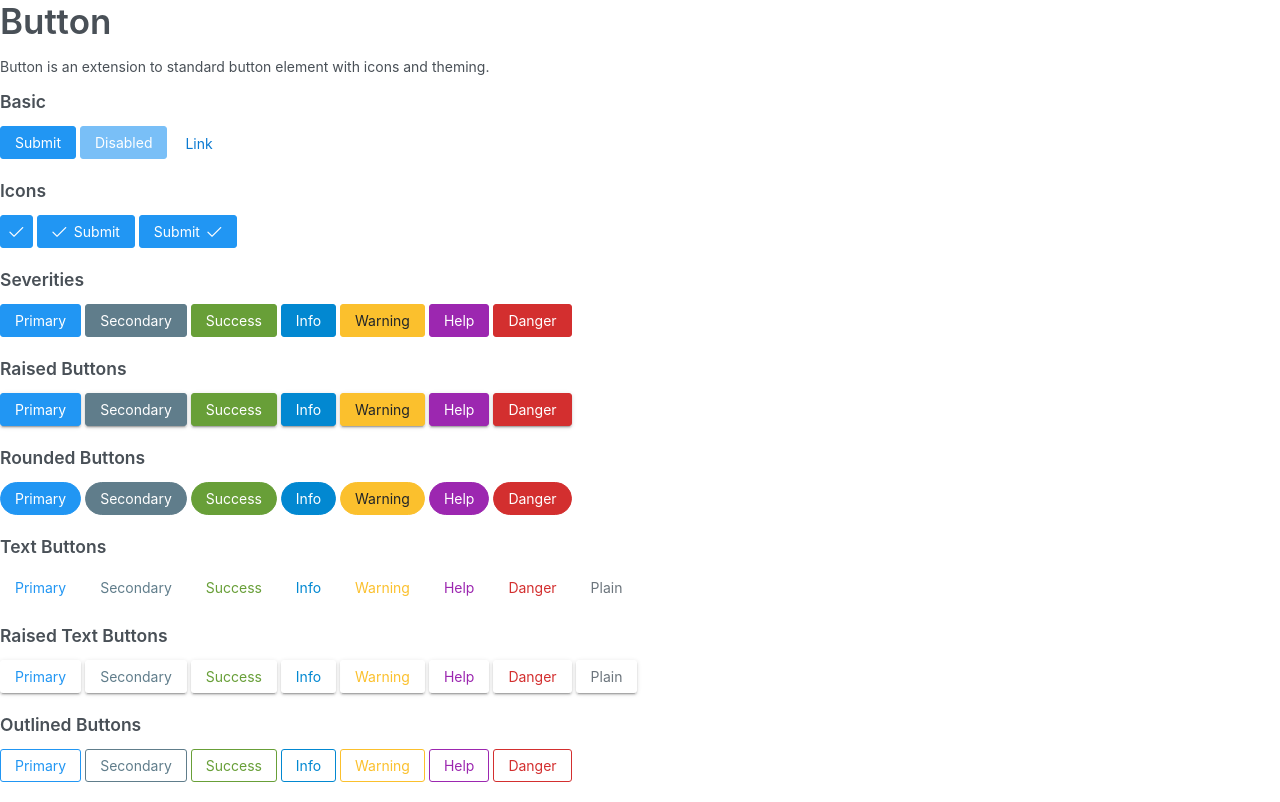
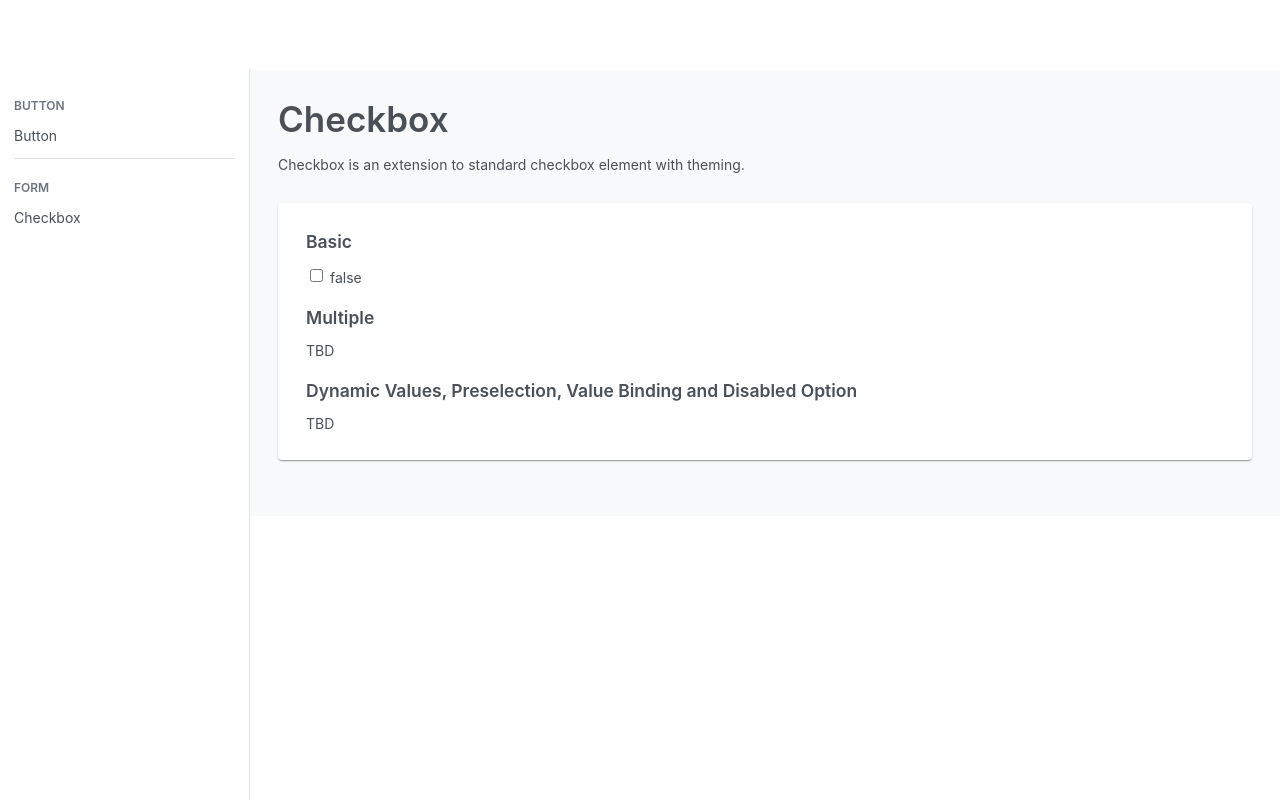
Before and after one commit to schneidersteve/svelteui, a Svelte app: page / in a window 1280 px wide. Shown: the top 802 px of the page. Built offline with nearby package versions, Linux system fonts and the light colour scheme.

Commit message:
Added Checkbox (partial)

```diff
--- a/src/App.svelte
+++ b/src/App.svelte
@@ -1,5 +1,13 @@
 <script lang="ts">
+	import AppMenu from "./AppMenu.svelte";
 	import ButtonDemo from "./showcase/button/ButtonDemo.svelte";
+	import CheckboxDemo from "./showcase/checkbox/CheckboxDemo.svelte";
 </script>
 
-<ButtonDemo />
+<div class="layout-wrapper">
+	<AppMenu/>
+	<div class="layout-content">
+		<!-- <ButtonDemo /> -->
+		<CheckboxDemo />
+	</div>
+</div>
--- /dev/null
+++ b/src/AppMenu.svelte
@@ -0,0 +1,13 @@
+<div class="layout-sidebar">
+    <div class="layout-menu">
+        <div class="menu-category">Button</div>
+        <div class="menu-items">
+            Button
+        </div>
+
+        <div class="menu-category">Form</div>
+        <div class="menu-items">
+            Checkbox
+        </div>
+    </div>
+</div>
--- /dev/null
+++ b/src/components/checkbox/Checkbox.svelte
@@ -0,0 +1,35 @@
+<script lang="ts">
+    export let className: string;
+    export let id: string;
+    export let disabled: boolean;
+
+    export let checked: boolean = false;
+</script>
+
+<div
+    class="{className? className : ""}"
+    class:p-checkbox={true}
+    class:p-component={true}
+>
+    <div class="p-hidden-accessible">
+        <input type="checkbox" bind:checked={checked} {id}/>
+    </div>
+<!--      <div ref="box" :class="['p-checkbox-box', {'p-highlight': checked, 'p-disabled': $attrs.disabled, 'p-focus': focused}]" role="checkbox" :aria-checked="checked">
+         <span :class="['p-checkbox-icon', {'pi pi-check': checked}]"></span>
+     </div>
+ --></div>
+
+ <style>
+.p-checkbox {
+    display: inline-flex;
+    cursor: pointer;
+    user-select: none;
+    vertical-align: bottom;
+}
+
+.p-checkbox-box {
+    display: flex;
+    justify-content: center;
+    align-items: center;
+}
+</style>
--- /dev/null
+++ b/src/showcase/checkbox/CheckboxDemo.svelte
@@ -0,0 +1,30 @@
+<script lang="ts">
+    import Checkbox from "../../components/checkbox/Checkbox.svelte";
+
+    let checked: boolean = false;
+</script>
+
+<div>
+    <div class="content-section introduction">
+        <div class="feature-intro">
+            <h1>Checkbox</h1>
+            <p>Checkbox is an extension to standard checkbox element with theming.</p>
+        </div>
+    </div>
+
+    <div class="content-section implementation">
+        <div class="card">
+            <h5>Basic</h5>
+            <div class="p-field-checkbox">
+                 <Checkbox id="binary" bind:checked={checked} />
+                <label for="binary">{checked}</label>
+            </div>
+
+            <h5>Multiple</h5>
+            TBD
+
+            <h5>Dynamic Values, Preselection, Value Binding and Disabled Option</h5>
+            TBD
+        </div>
+    </div>
+</div>
```
Also changed, not shown: 1 other file (tests, documents, lock files or other folders).
